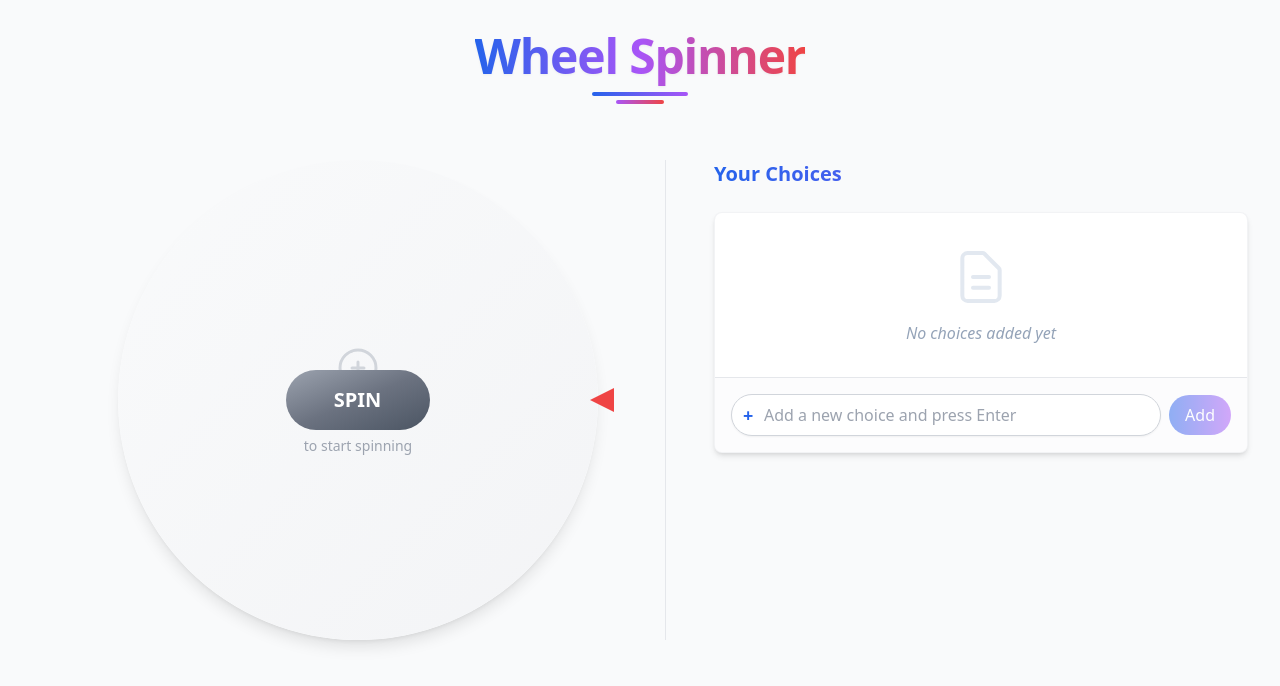
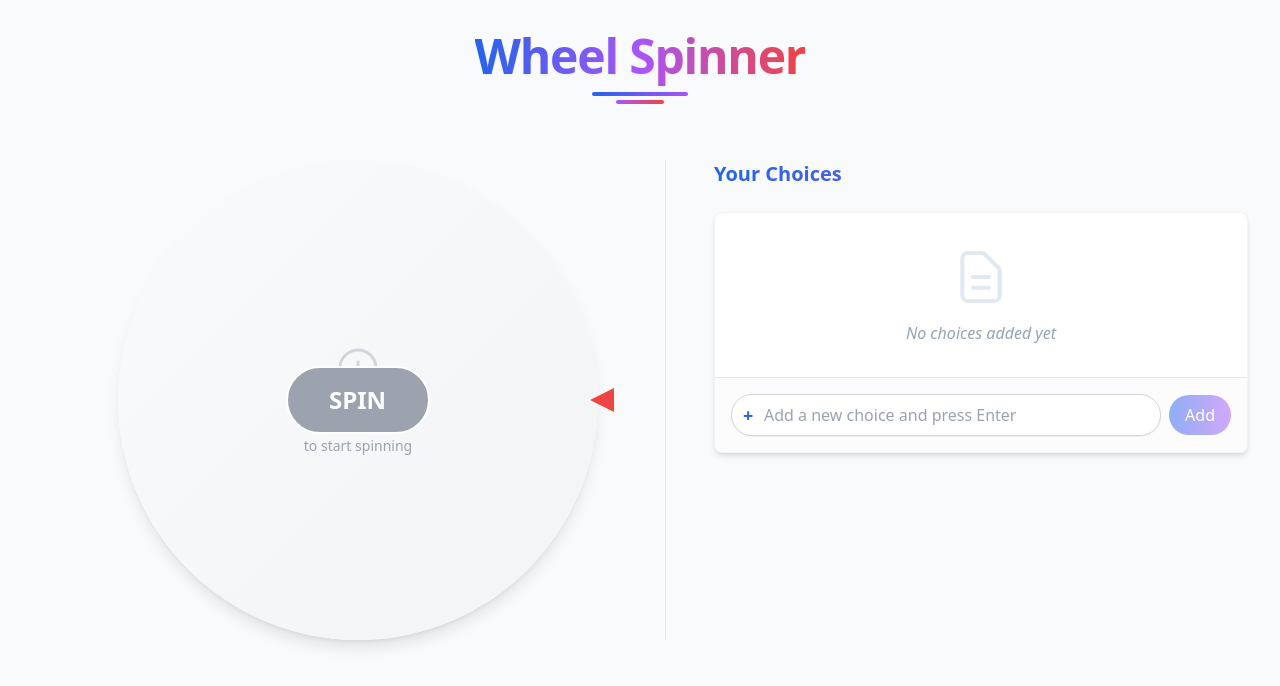
Before and after one commit to gpetiot/wheel-js, a React (Create React App) app: page / in a window 1280 px wide. Shown: the top 686 px of the page. Built offline with nearby package versions, Linux system fonts and the light colour scheme; the HTML template or start-up script is replaced by a standard one.

Commit message:
Style(button): improve spin button readability with solid color

```diff
--- a/src/components/WheelSpinner.js
+++ b/src/components/WheelSpinner.js
@@ -305,13 +305,13 @@ const WheelSpinner = () => {
             </div>
             <button
               className="absolute left-1/2 top-1/2 -translate-x-1/2 -translate-y-1/2 py-4 px-8
-              bg-gradient-to-br from-blue-600 via-purple-500 to-red-500 hover:from-blue-700 hover:via-purple-600 hover:to-red-600
-              text-white font-bold text-xl rounded-full
-              shadow-[0_4px_14px_0_rgba(79,70,229,0.4)]
+              bg-red-600 hover:bg-red-700
+              text-white font-bold text-2xl rounded-full
+              shadow-[0_4px_14px_0_rgba(220,38,38,0.5)]
               transition-all duration-300 ease-out transform hover:scale-105 active:scale-95
               cursor-pointer z-10
-              disabled:from-gray-400 disabled:via-gray-500 disabled:to-gray-600 disabled:cursor-not-allowed disabled:shadow-none
-              flex items-center justify-center gap-2 min-w-36"
+              disabled:bg-gray-400 disabled:cursor-not-allowed disabled:shadow-none
+              flex items-center justify-center gap-2 min-w-36 border-2 border-white"
               onClick={spinWheel}
               disabled={isSpinning || choices.length === 0}
             >
```
